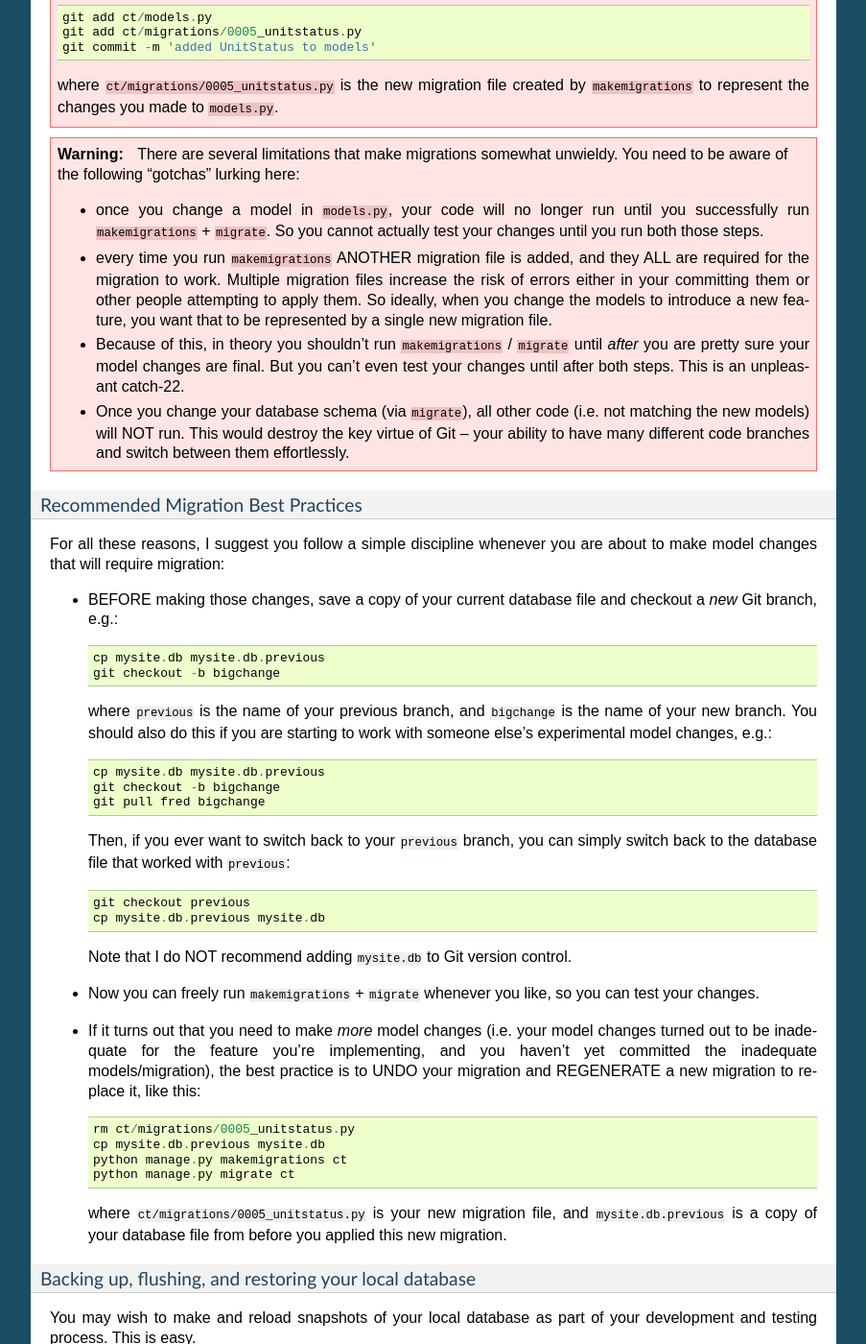
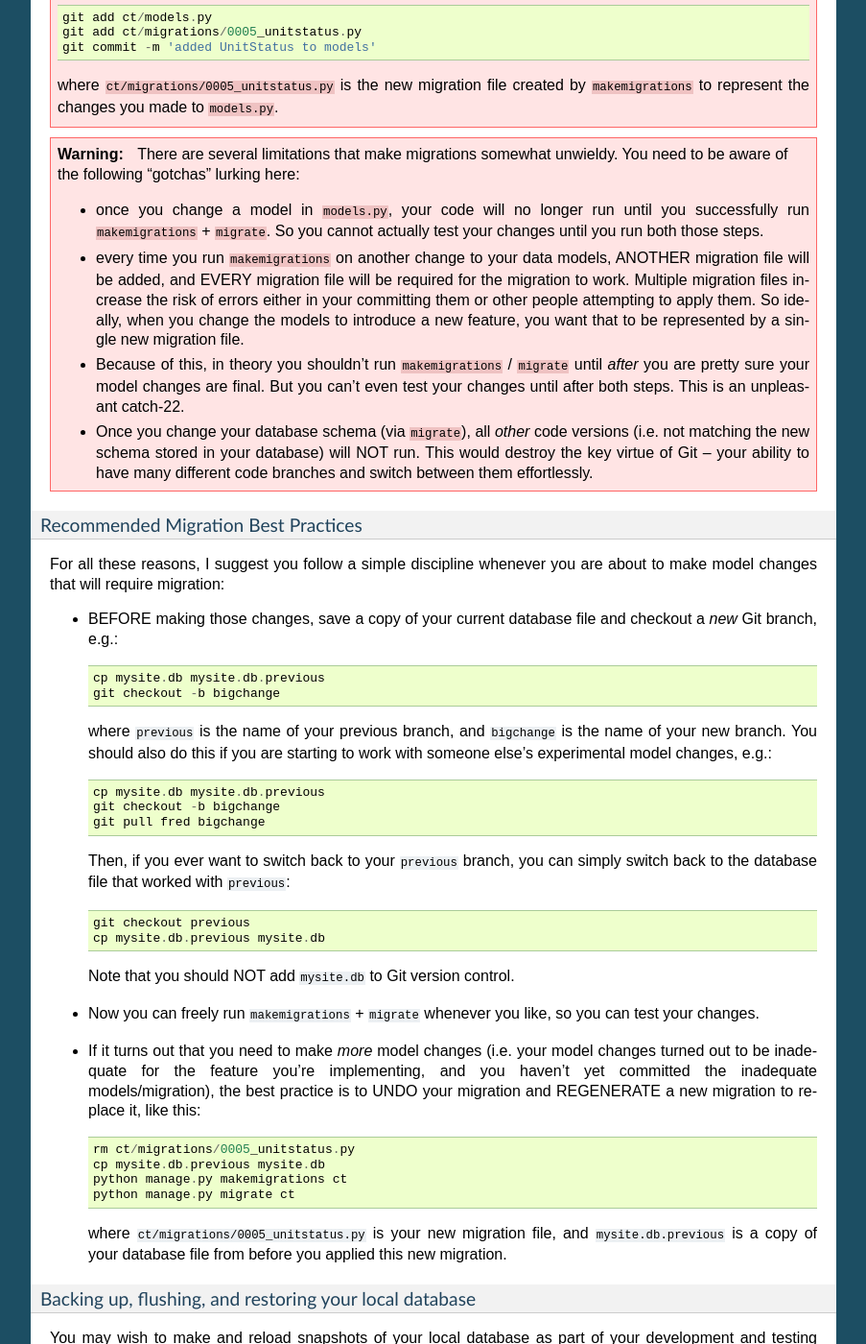
Before and after one commit to cjlee112/socraticqs2, a Sphinx documentation site: the page built from doc/devintro.rst, in a window 1280 px wide and 1400 px high, scrolled down 4525 px. Shown: the whole window at 96% size, without its empty margins (198-1101 px from the left). Built offline with Sphinx 7.4.7, drawn with Linux system fonts in a browser that asks for light colours.

Commit message:
minor revisions to migrations warnings

```diff
--- a/doc/devintro.rst
+++ b/doc/devintro.rst
@@ -289,8 +289,10 @@ At this point you should be able to run the testsuite, ``runserver``, etc.
      run until you successfully run ``makemigrations`` + ``migrate``.
      So you cannot actually test your changes until you run both those steps.
 
-   * every time you run ``makemigrations`` ANOTHER migration file
-     is added, and they ALL are required for the migration to work.
+   * every time you run ``makemigrations`` on another change to
+     your data models, ANOTHER migration file
+     will be added, and EVERY migration file will be
+     required for the migration to work.
      Multiple migration files increase the risk of errors either in
      your committing them or other people attempting to apply them.
      So ideally, when you change the models to introduce a new feature,
@@ -302,8 +304,9 @@ At this point you should be able to run the testsuite, ``runserver``, etc.
      But you can't even test your changes until after both steps.
      This is an unpleasant catch-22.
 
-   * Once you change your database schema (via ``migrate``), all other
-     code (i.e. not matching the new models) will NOT run.
+   * Once you change your database schema (via ``migrate``), all *other*
+     code versions (i.e. not matching the new schema stored in your
+     database) will NOT run.
      This would destroy the key virtue of Git -- your ability to
      have many different code branches and switch between them
      effortlessly.
@@ -337,7 +340,7 @@ migration:
     git checkout previous
     cp mysite.db.previous mysite.db
 
-  Note that I do NOT recommend adding ``mysite.db`` to Git
+  Note that you should NOT add ``mysite.db`` to Git
   version control.
 
 * Now you can freely run ``makemigrations`` + ``migrate``
```
